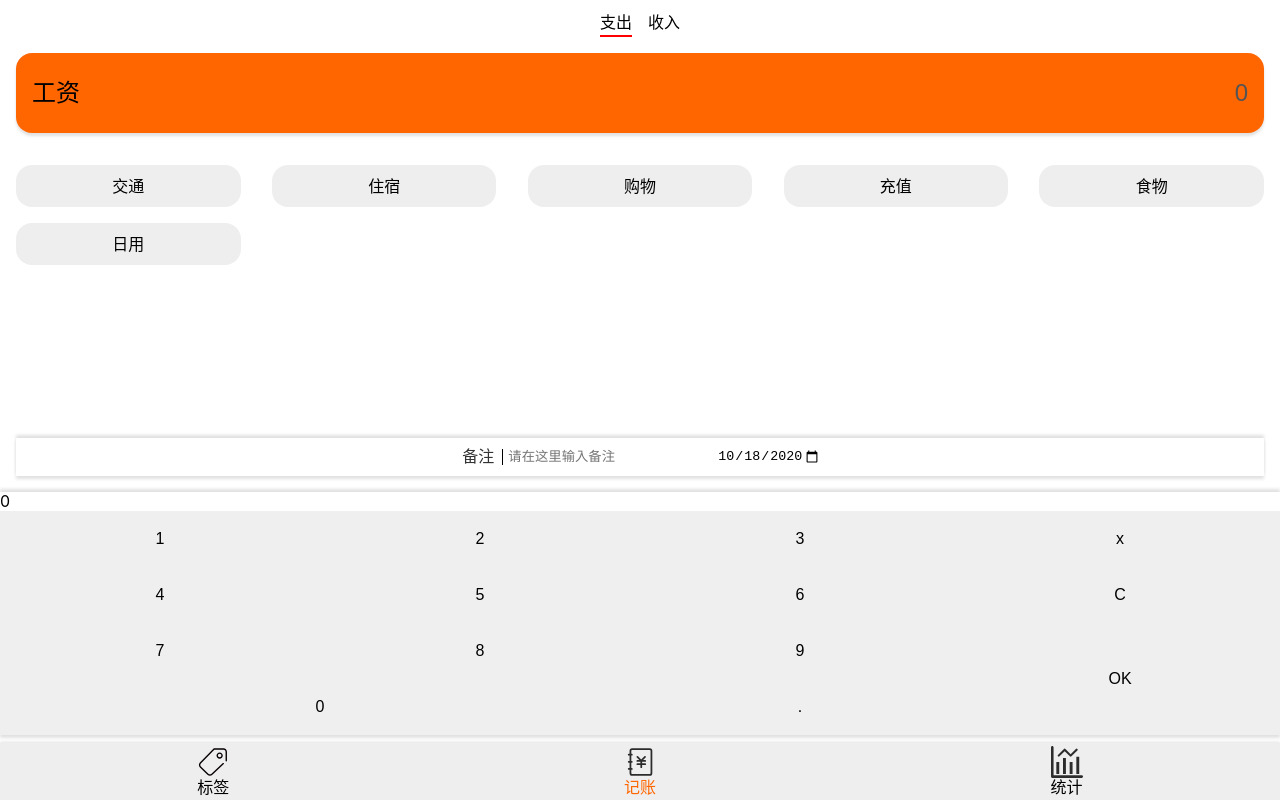
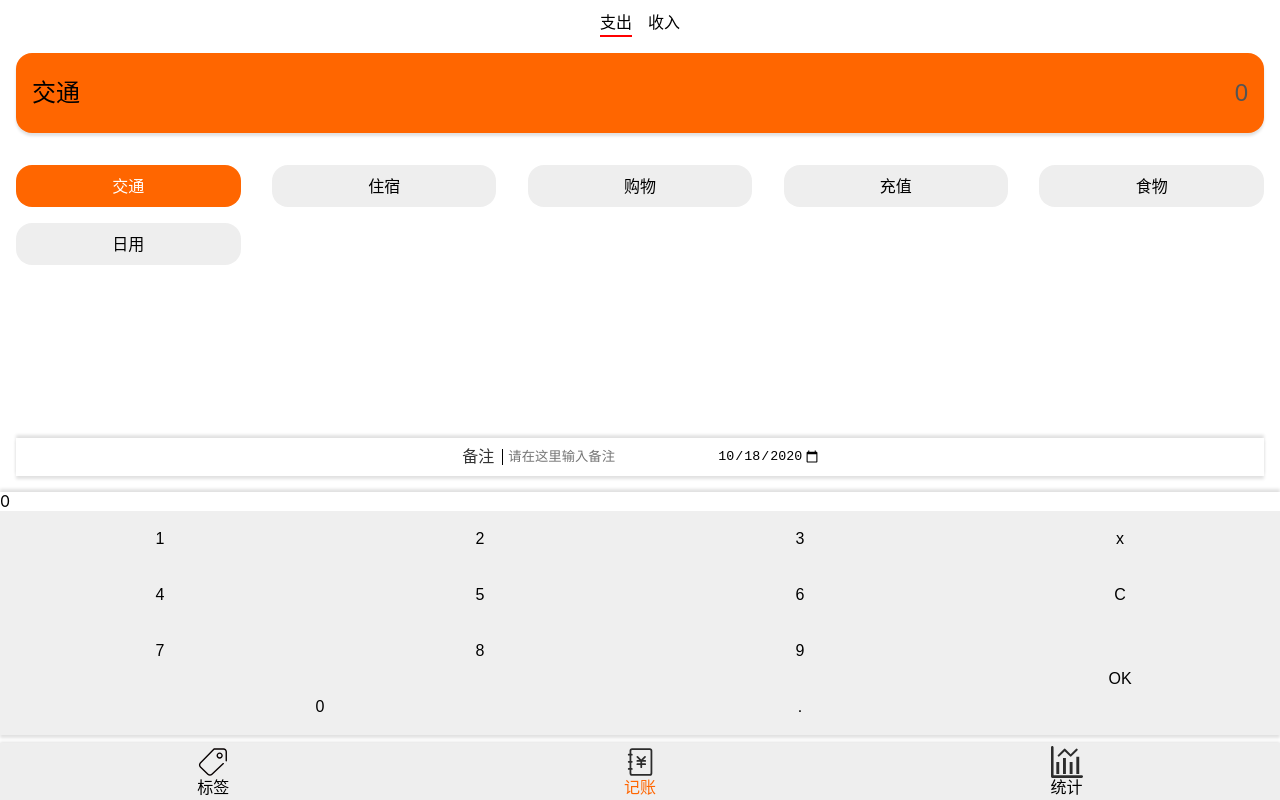
Before and after one commit to zhang4417/bookkeeper-react, a React app: page /#/money in a window 1280 px wide. Built offline with nearby package versions, Linux system fonts and the light colour scheme.

Commit message:
完成TagList与Output间的通信

```diff
--- a/src/context.tsx
+++ b/src/context.tsx
@@ -4,7 +4,12 @@ type Print = {
     print?: string;
     setPrint?: React.Dispatch<React.SetStateAction<string>>;
 }
+type Tag = {
+    padTag?: string[];
+    setPadTag?: React.Dispatch<React.SetStateAction<string[]>>;
+}
+const printContext = createContext<Print>({})
+const tagContext = createContext<Tag>({})
 
-const printContext = createContext<Print>({})
 
-export { printContext }
+export { printContext, tagContext }
--- a/src/view/Money.tsx
+++ b/src/view/Money.tsx
@@ -6,19 +6,21 @@ import { Output } from "view/money/Output";
 import { TagList } from "view/money/TagList";
 import { Note } from "view/money/Note";
 import { Pad } from "view/money/Pad";
-import { printContext } from "context";
+import { printContext, tagContext } from "context";
 
 function Money() {
     const [print, setPrint] = useState<string>('0')
-    console.log(print)
+    const [padTag, setPadTag] = useState([''])
     return (
         <Layout>
             <printContext.Provider value={{ print, setPrint }}>
-                <Switchboard />
-                <Output print={print} />
-                <TagList />
-                <Note />
-                <Pad />
+                <tagContext.Provider value={{ padTag, setPadTag }}>
+                    <Switchboard />
+                    <Output print={print} tag={padTag} />
+                    <TagList />
+                    <Note />
+                    <Pad />
+                </tagContext.Provider>
             </printContext.Provider>
         </Layout>
     )
--- a/src/view/money/Output.tsx
+++ b/src/view/money/Output.tsx
@@ -26,13 +26,14 @@ box-shadow:
 }
 `
 type Props = {
-    print: string
+    print: string,
+    tag: string[]
 }
 
 function Output(props: Props) {
     return (
         <Wrapper>
-            <div>工资</div>
+            <div>{props.tag[0]}</div>
             <input value={props.print} disabled />
         </Wrapper>
     )
--- a/src/view/money/Pad.tsx
+++ b/src/view/money/Pad.tsx
@@ -26,7 +26,7 @@ const Wrapper = styled.div`
 
 function Pad() {
     const [output, setOutput] = useState<string>('0')
-    const { print, setPrint } = useContext(printContext)
+    const { setPrint } = useContext(printContext)
     const printCash = (e: React.MouseEvent) => {
         const text = (e.target as HTMLButtonElement).textContent
         if (text === null) { return }
@@ -55,10 +55,10 @@ function Pad() {
         if (text === "." && output.indexOf('.') < 0) {
             setOutput(output + text)
         }
-
     }
     useEffect(() => {
         setPrint!(output)
+        // eslint-disable-next-line react-hooks/exhaustive-deps
     }, [output])
     return (
         <Wrapper onClick={printCash}>
--- a/src/view/money/TagList.tsx
+++ b/src/view/money/TagList.tsx
@@ -1,4 +1,5 @@
-import React, { useState } from "react";
+import { tagContext } from "context";
+import React, { useContext, useEffect, useState } from "react";
 import styled from "styled-components";
 
 const Wrapper = styled.section`
@@ -29,17 +30,20 @@ const Wrapper = styled.section`
 
 function TagList() {
     const [tag] = useState<string[]>(["交通", "住宿", "购物", "充值", "食物", "日用"])
-    const [selectedTag, setSelectedTag] = useState<string[]>([])
+    const [selectedTag, setSelectedTag] = useState<string[]>([tag[0]])
+
+    const { setPadTag } = useContext(tagContext)
+
     const addTag = (tag: string) => {
         const index = selectedTag.indexOf(tag)
-        if (index >= 0) {
-            selectedTag.splice(index, 1)
-            setSelectedTag([...selectedTag])
-        } else {
-            selectedTag.push(tag)
+        if (index < 0) {
+            selectedTag.splice(0, 1, tag)
             setSelectedTag([...selectedTag])
         }
     }
+    useEffect(() => {
+        setPadTag!(selectedTag)
+    }, [selectedTag])
     return (
         <Wrapper>
             <ul>
```
